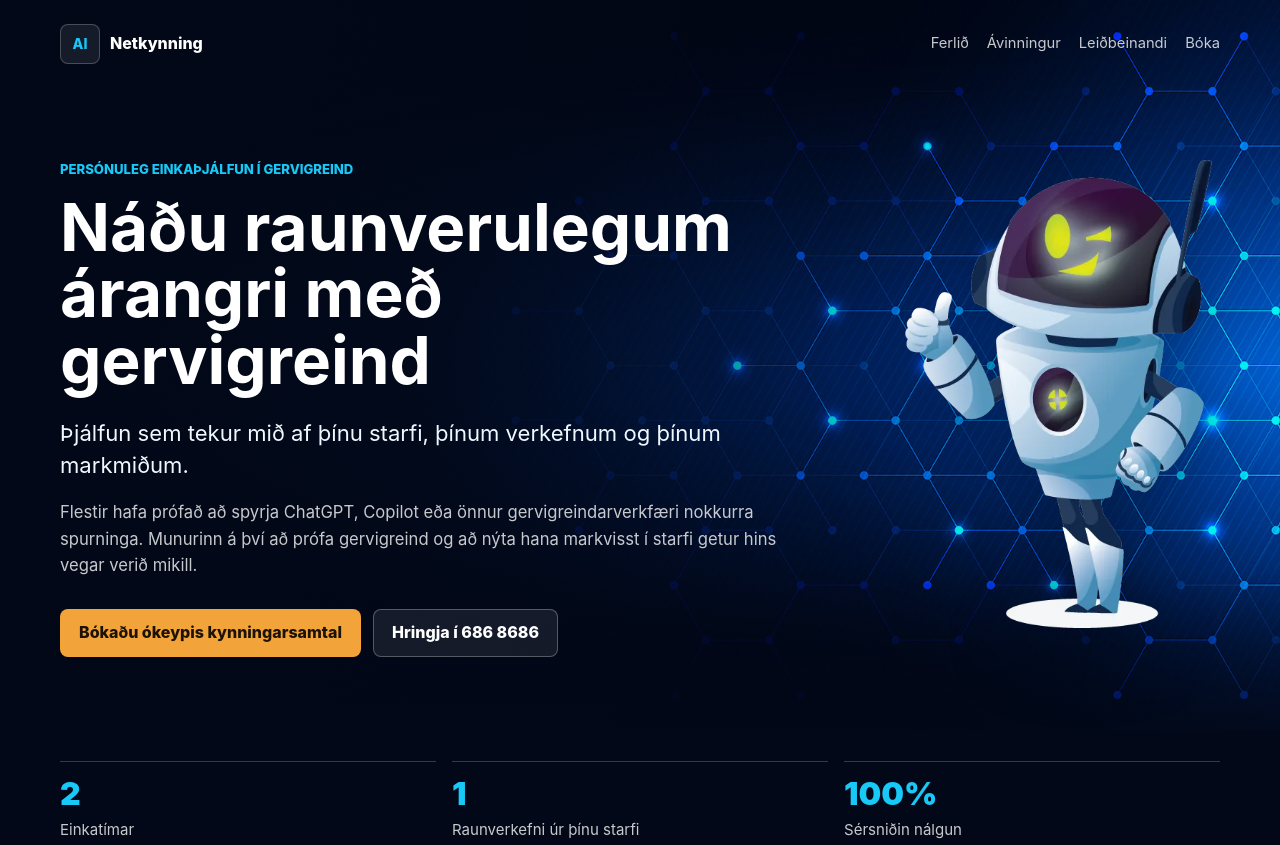
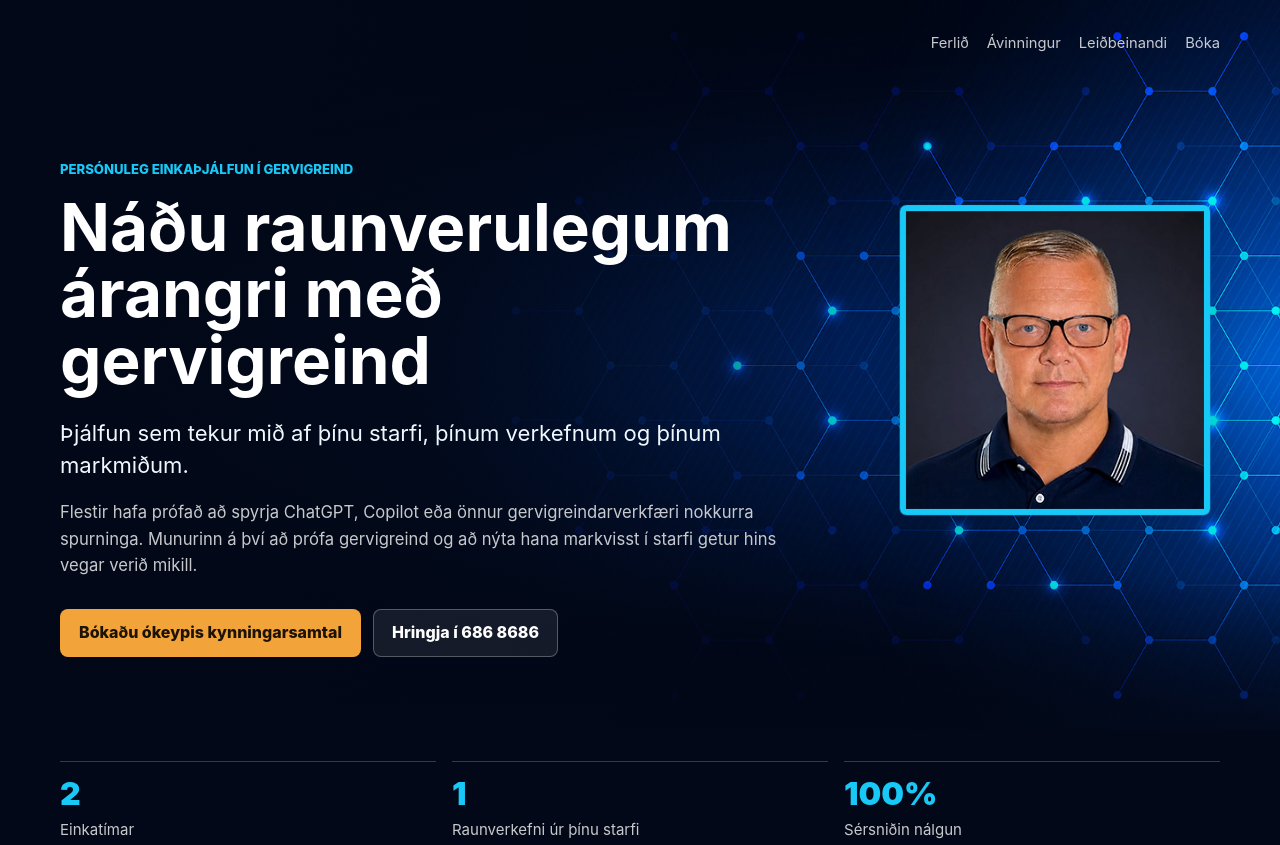
Before and after one commit to Olafur1967/EInkathjalfun, a plain HTML site: page docs/index.html in a window 1280 px wide. Shown: the top 845 px of the page. Drawn offline with Linux system fonts and the light colour scheme.

Commit message:
Add files via upload

```diff
--- a/docs/index.html
+++ b/docs/index.html
@@ -25,25 +25,26 @@
 
       .site-header {
         z-index: 3;
+        justify-content: flex-end;
       }
 
       .hero-inner {
         z-index: 2;
       }
 
-      .hero-robot {
+      .hero-person {
         position: absolute;
-        top: clamp(132px, 20vh, 164px);
+        top: clamp(184px, 25.5vh, 212px);
         right: max(56px, calc((100vw - 1160px) / 2 + 8px));
         z-index: 1;
-        width: clamp(280px, 24vw, 338px);
+        width: clamp(300px, 24.6vw, 350px);
         height: auto;
         pointer-events: none;
-        filter: drop-shadow(0 26px 34px rgba(0, 0, 0, 0.3));
+        filter: drop-shadow(0 24px 34px rgba(0, 0, 0, 0.24));
       }
 
       @media (max-width: 1040px) {
-        .hero-robot {
+        .hero-person {
           display: none;
         }
       }
@@ -53,10 +54,6 @@
     <main>
       <section class="hero" id="top" aria-labelledby="hero-title">
         <header class="site-header" aria-label="Aðalvalmynd">
-          <a class="brand" href="#top" aria-label="Netkynning forsíða">
-            <span class="brand-mark">AI</span>
-            <span>Netkynning</span>
-          </a>
           <nav class="nav-links" aria-label="Kaflar">
             <a href="#ferlid">Ferlið</a>
             <a href="#arvinningur">Ávinningur</a>
@@ -88,8 +85,8 @@
           </div>
         </div>
         <img
-          class="hero-robot"
-          src="assets/robot.png"
+          class="hero-person"
+          src="assets/olik.png"
           alt=""
           aria-hidden="true"
         />
```
